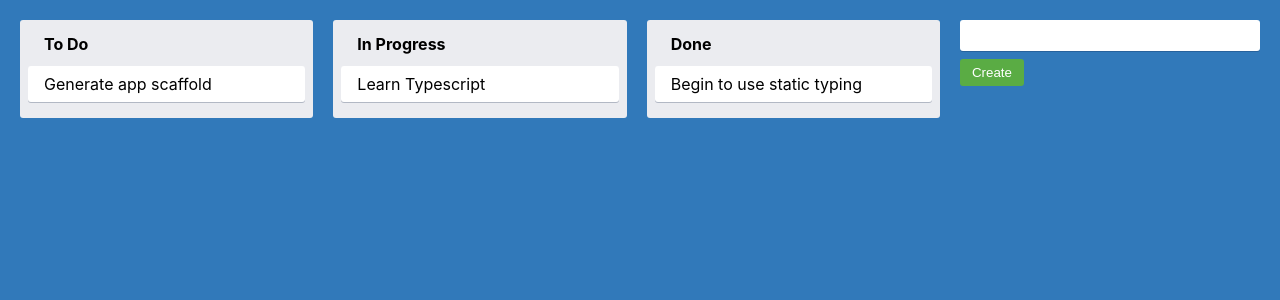
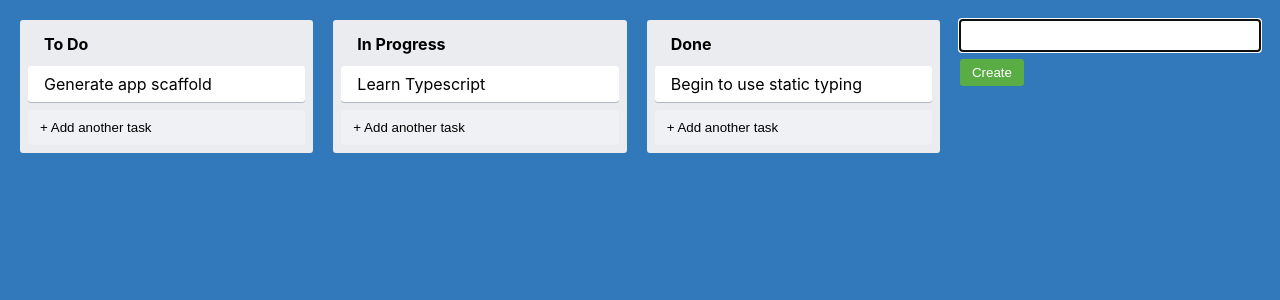
Before and after one commit to Didbar/trello-clone, a React (Create React App) app: page / in a window 1280 px wide. Both pictures are taken after a click on the button "+ Add another list". Shown: the top 300 px of the page. Built offline with nearby package versions, Linux system fonts and the light colour scheme.

Commit message:
add focus and enter key

```diff
--- a/src/App.tsx
+++ b/src/App.tsx
@@ -16,7 +16,7 @@ export const App = () => {
         <Column text='Done'>
           <Card text='Begin to use static typing' />
         </Column>
-        <AddNewItem toggleButtonText='+ Add another list' onAdd={(t) => console.log(t)} />
+        <AddNewItem toggleButtonText='+ Add another list' onAdd={console.log} />
       </AppContainer>
     </>
   )
--- a/src/Column.tsx
+++ b/src/Column.tsx
@@ -1,4 +1,5 @@
 import React from 'react'
+import { AddNewItem } from './AddNewItem'
 import { ColumnContainer, ColumnTitle } from './styles'
 
 type ColumnProps = {
@@ -11,6 +12,7 @@ export const Column: React.FC<ColumnProps> = ({ text, children }) => {
     <ColumnContainer>
       <ColumnTitle>{text}</ColumnTitle>
       {children}
+      <AddNewItem toggleButtonText='+ Add another task' onAdd={console.log} dark />
     </ColumnContainer>
   )
 }
--- a/src/NewItemForm.tsx
+++ b/src/NewItemForm.tsx
@@ -1,5 +1,6 @@
-import React, { useState } from 'react'
+import { useState } from 'react'
 import { NewItemFormContainer, NewItemButton, NewItemInput } from './styles'
+import { useFocus } from './utils/useFocus'
 
 type NewItemFormProps = {
   onAdd(text: string): void
@@ -7,9 +8,21 @@ type NewItemFormProps = {
 
 export const NewItemForm = ({ onAdd }: NewItemFormProps) => {
   const [text, setText] = useState('')
+  const inputRef = useFocus()
+  const handleAddText = (event: React.KeyboardEvent<HTMLInputElement>) => {
+    if (event.key === 'Enter') {
+      onAdd(text)
+    }
+  }
+
   return (
     <NewItemFormContainer>
-      <NewItemInput value={text} onChange={(e) => setText(e.target.value)} />
+      <NewItemInput
+        ref={inputRef}
+        onKeyDown={handleAddText}
+        value={text}
+        onChange={(e) => setText(e.target.value)}
+      />
       <NewItemButton onClick={() => onAdd(text)}>Create</NewItemButton>
     </NewItemFormContainer>
   )
--- /dev/null
+++ b/src/utils/useFocus.ts
@@ -0,0 +1,9 @@
+import { useRef, useEffect } from 'react'
+
+export const useFocus = () => {
+  const ref = useRef<HTMLInputElement>(null)
+  useEffect(() => {
+    ref.current?.focus()
+  }, [])
+  return ref
+}
```
